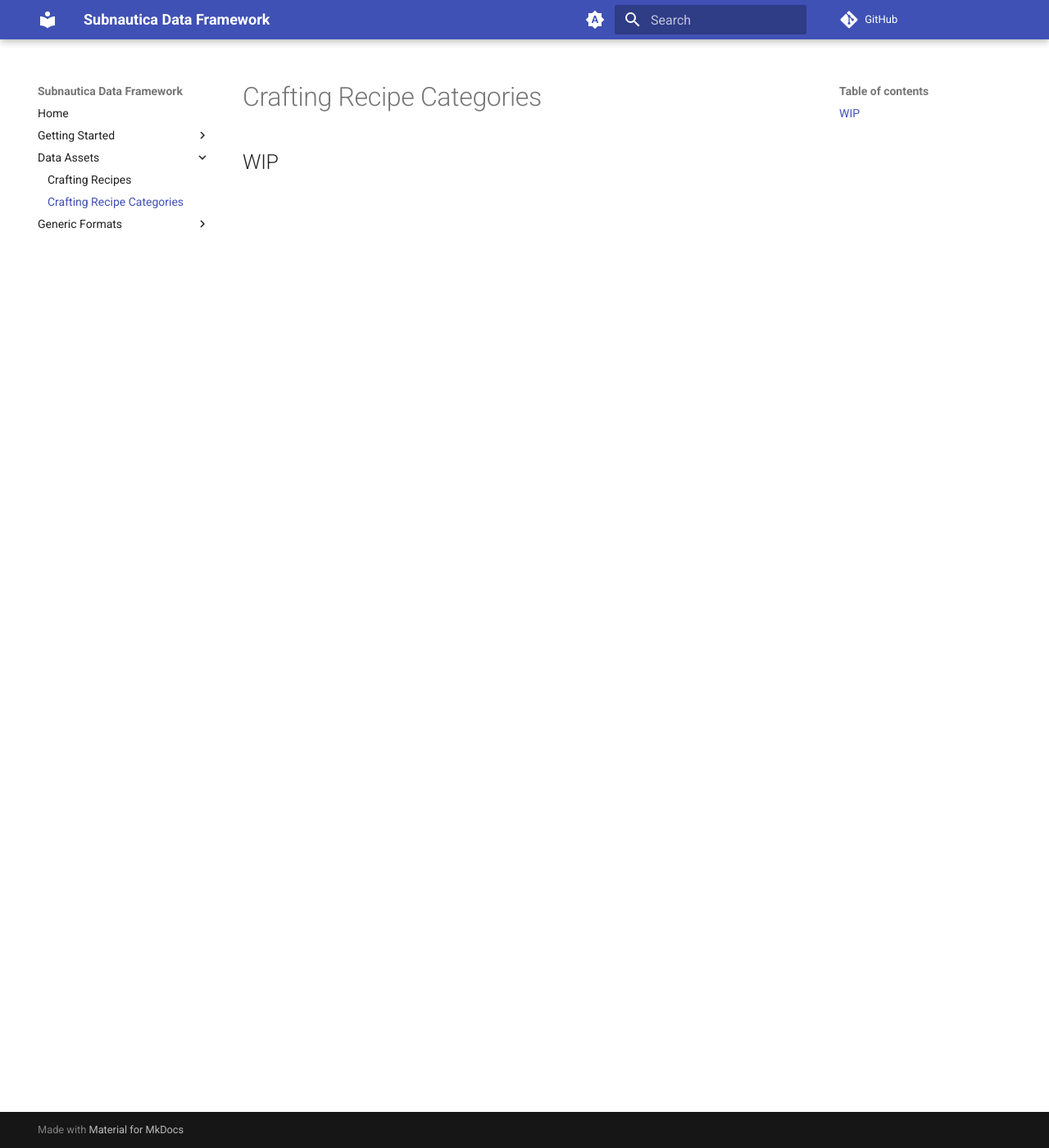
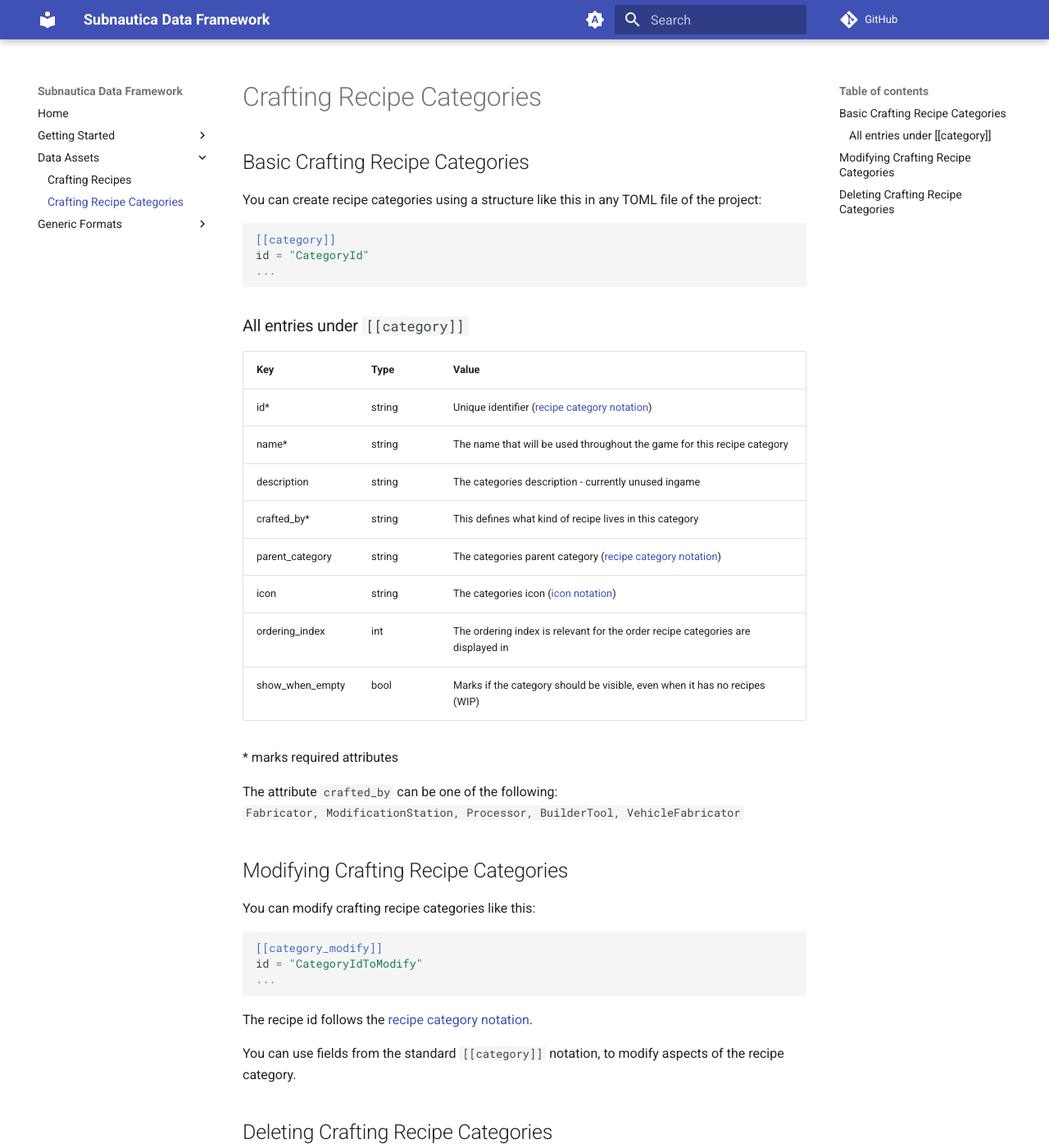
Before and after one commit to LimoDerEchte/SDF-Docs, an MkDocs documentation site: the page built from docs/data/recipe_categories.md, in a window 1280 px wide and 1400 px high. Shown: the whole window at 82% size. Built offline with MkDocs 1.6.1 and Material for MkDocs 9.7.7, drawn with Linux system fonts in a browser that asks for light colours; comment, search, counter and statistics services are not loaded; some of the changed text lies outside the part shown.

Commit message:
Crafting recipe categories

````diff
--- a/docs/data/recipe_categories.md
+++ b/docs/data/recipe_categories.md
@@ -1,2 +1,46 @@
 # Crafting Recipe Categories
-## WIP
+## Basic Crafting Recipe Categories
+You can create recipe categories using a structure like this in any TOML file of the project:
+
+```toml
+[[category]]
+id = "CategoryId"
+...
+```
+
+### All entries under `[[category]]`
+
+| Key             | Type   | Value                                                                                                           |
+|-----------------|--------|-----------------------------------------------------------------------------------------------------------------|
+| id*             | string | Unique identifier ([recipe category notation](../generic/notations.md#crafting-recipe-categories))              |
+| name*           | string | The name that will be used throughout the game for this recipe category                                         |
+| description     | string | The categories description - currently unused ingame                                                            |
+| crafted_by*     | string | This defines what kind of recipe lives in this category                                                         |
+| parent_category | string | The categories parent category ([recipe category notation](../generic/notations.md#crafting-recipe-categories)) |
+| icon            | string | The categories icon ([icon notation](../generic/icons.md))                                                      |
+| ordering_index  | int    | The ordering index is relevant for the order recipe categories are displayed in                                 |
+| show_when_empty | bool   | Marks if the category should be visible, even when it has no recipes (WIP)                                      |
+
+\* marks required attributes
+
+The attribute `crafted_by` can be one of the following:</br>
+`Fabricator, ModificationStation, Processor, BuilderTool, VehicleFabricator`
+
+## Modifying Crafting Recipe Categories
+You can modify crafting recipe categories like this:
+```toml
+[[category_modify]]
+id = "CategoryIdToModify"
+...
+```
+The recipe id follows the [recipe category notation](../generic/notations.md#crafting-recipe-categories).
+
+You can use fields from the standard `[[category]]` notation, to modify aspects of the recipe category.
+
+## Deleting Crafting Recipe Categories
+You can delete crafting recipe categories like this:
+```toml
+[[category_delete]]
+id = "CategoryIdToDelete"
+```
+The recipe id follows the [recipe category notation](../generic/notations.md#crafting-recipe-categories).
````
Also changed, not shown: docs/data/recipes.md (+3 -3 lines).
